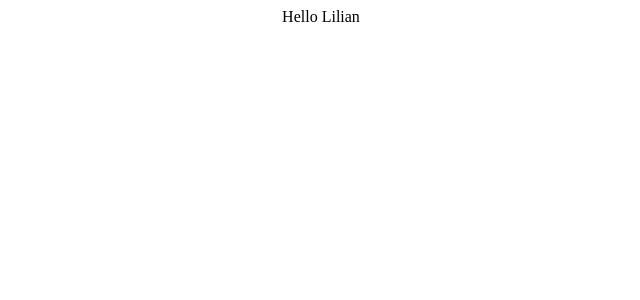
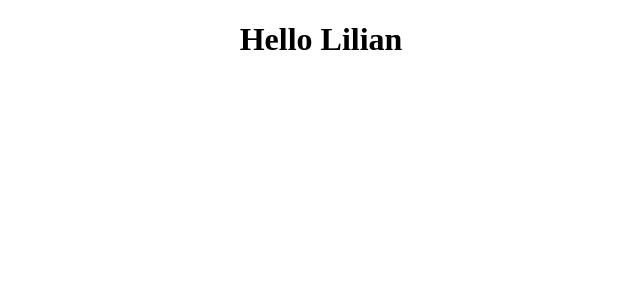
Before and after one commit to LilianMathu/react-hooks, a React (Create React App) app: page / in a window 1280 px wide. Shown: the top 300 px of the page, without its empty margins (319-959 px from the left). Built offline with nearby package versions, Linux system fonts and the light colour scheme.

Commit message:
#2: Inline if-else with conditional operator

```diff
--- a/src/react basics/ConditionalRendering.js
+++ b/src/react basics/ConditionalRendering.js
@@ -16,7 +16,7 @@ const ConditionalRendering = () => {
     setLoggedIn(true);
   });
 
-  return <div>{loggedIn ? "Hello Lilian" : "Hello stranger"}</div>;
+  return <div>{loggedIn ? <h1>Hello Lilian</h1> : <h1>Hello Guest</h1>}</div>;
 };
 
 export default ConditionalRendering;
```
